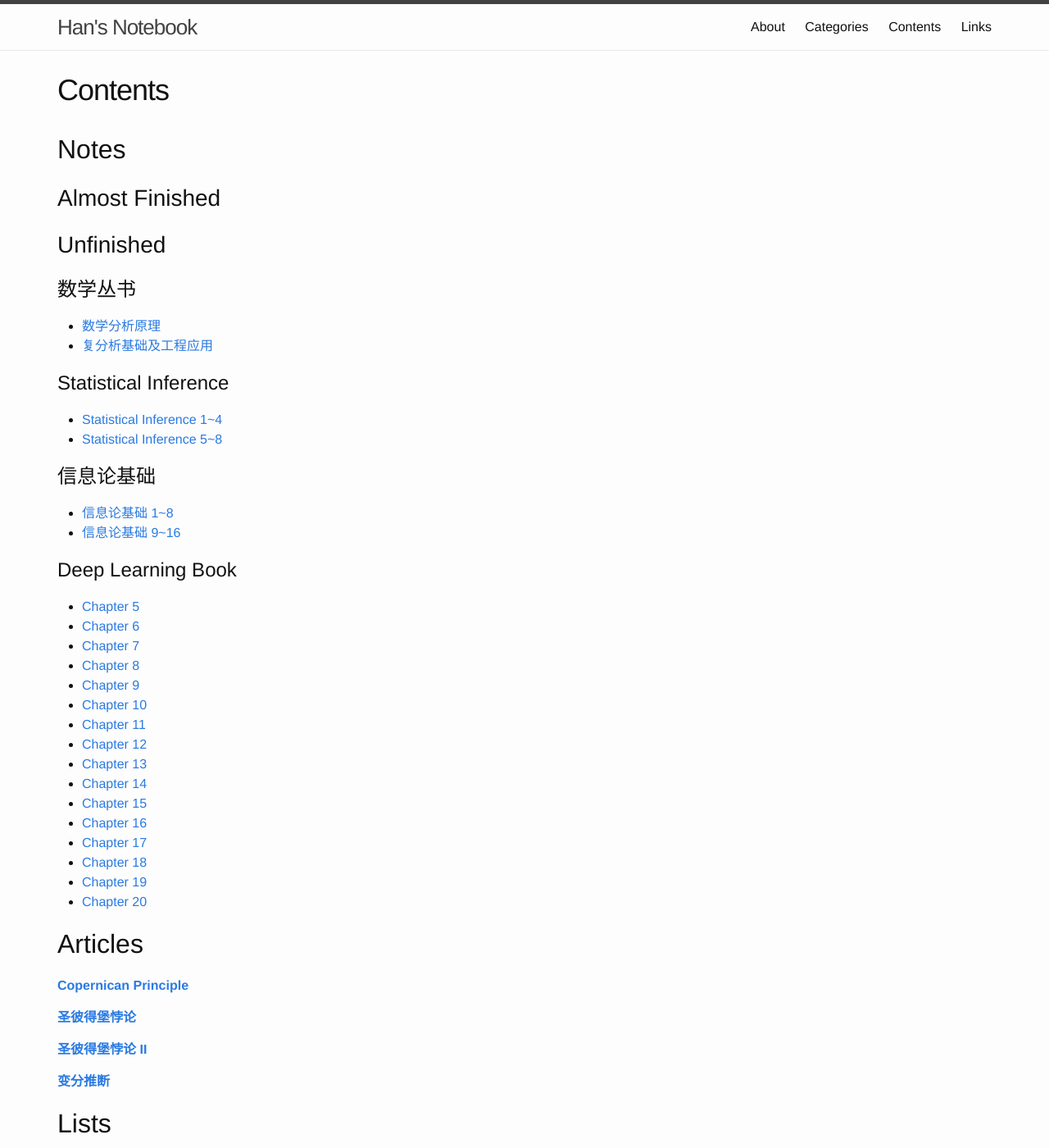
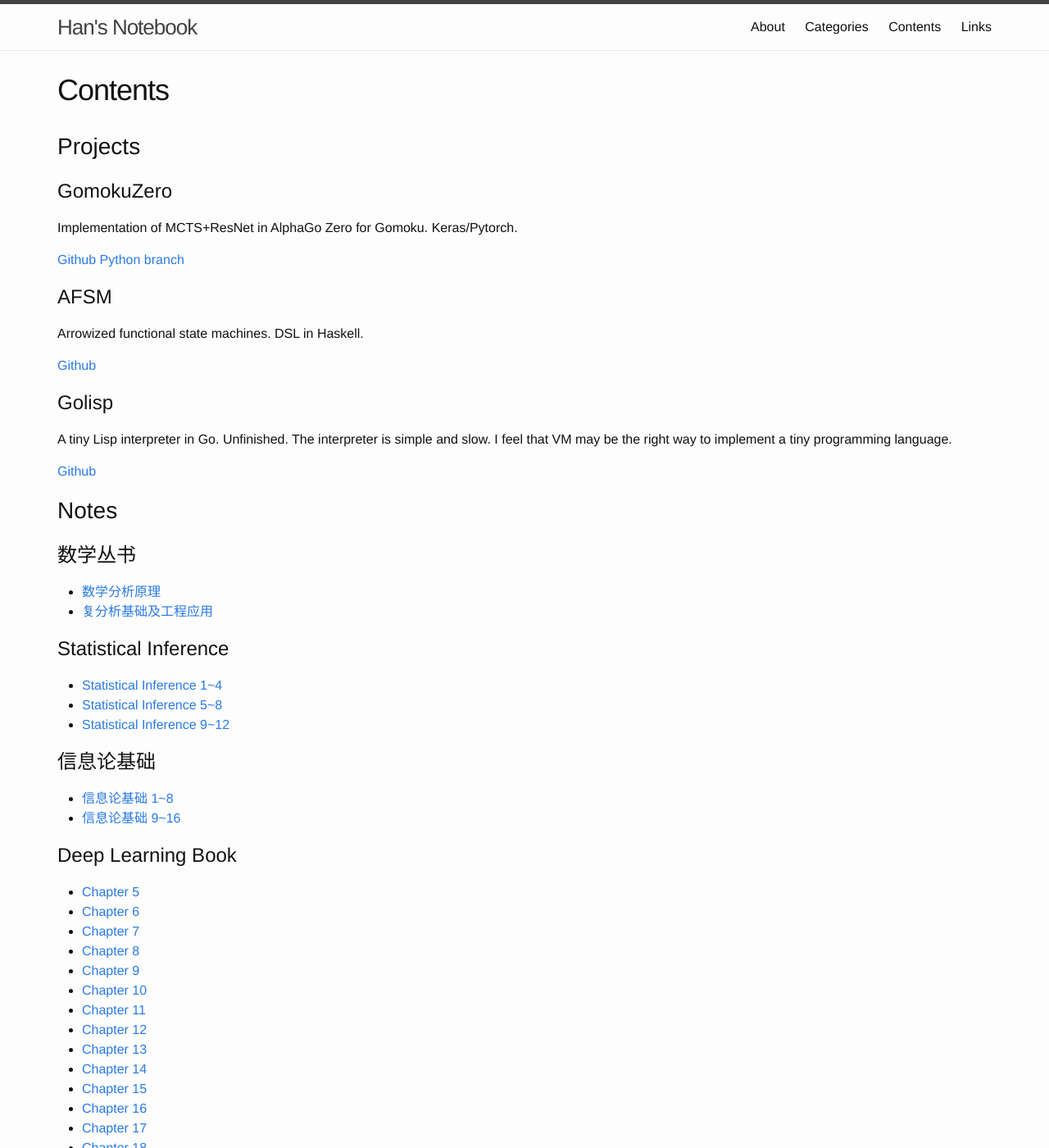
Before and after one commit to FiveEyes/FiveEyes.github.io, a Jekyll site: the page built from contents.md, in a window 1280 px wide and 1400 px high. Shown: the whole window at 82% size. Built offline with Jekyll 4.4.1, drawn with Linux system fonts in a browser that asks for light colours; some of the changed text lies outside the part shown.

Commit message:
Update contents.md

```diff
--- a/contents.md
+++ b/contents.md
@@ -4,11 +4,29 @@ title: Contents
 permalink: /contents/
 ---
 
-# Notes
+## Projects
 
-## Almost Finished
+### GomokuZero
 
-## Unfinished
+Implementation of MCTS+ResNet in AlphaGo Zero for Gomoku. Keras/Pytorch.
+
+[Github](https://github.com/FiveEyes/GomokuZero)
+[Python branch](https://github.com/FiveEyes/GomokuZero/tree/pytorch)
+
+### AFSM
+
+Arrowized functional state machines. DSL in Haskell.
+
+[Github](https://github.com/PseudoPower/AFSM)
+
+### Golisp
+
+A tiny Lisp interpreter in Go. Unfinished. The interpreter is simple and slow. I feel that VM may be the right way to implement a tiny programming language.
+
+[Github](https://github.com/FiveEyes/golisp)
+
+
+## Notes
 
 ### 数学丛书
   * [数学分析原理]({% post_url 2015-01-07-Principles-Mathematical-Analysis %})
@@ -17,6 +35,7 @@ permalink: /contents/
 ### Statistical Inference
   * [Statistical Inference 1~4]({% post_url 2015-12-07-Statistical-Inference-1 %})
   * [Statistical Inference 5~8]({% post_url 2016-01-11-Statistical-Inference-2 %})
+  * [Statistical Inference 9~12]({% post_url 2019-05-03-Statistical-Inference-3 %})
 
 ### 信息论基础
   * [信息论基础 1~8]({% post_url 2015-09-12-Element-of-Information-Theory-1 %})
@@ -50,11 +69,3 @@ permalink: /contents/
 [**圣彼得堡悖论 II**]({% post_url 2018-03-12-St-Petersburg-paradox-2 %})
 
 [**变分推断**]({% post_url 2017-08-25-Variational-Inference %})
-
-
-
-# Lists
-
-[**Problem Set**]({% post_url 2013-10-01-Problem-Set %})
-
-[**Reading List**]({% post_url 2013-09-29-Reading-List %})
```
